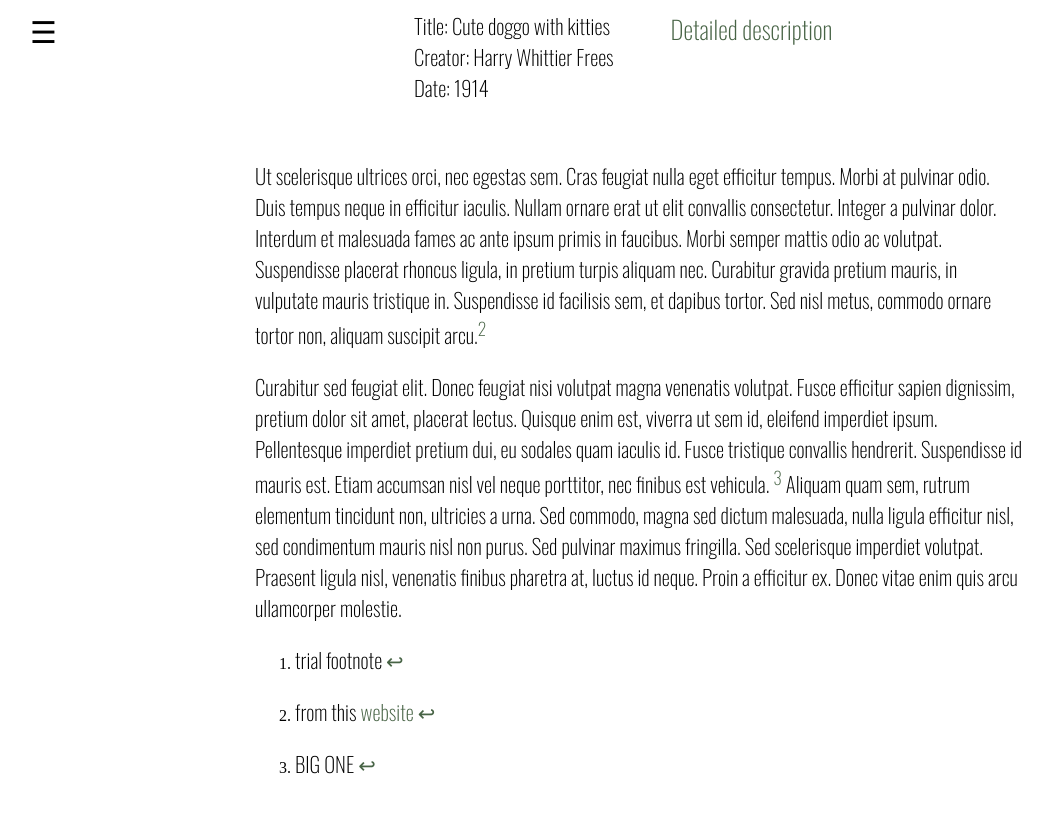
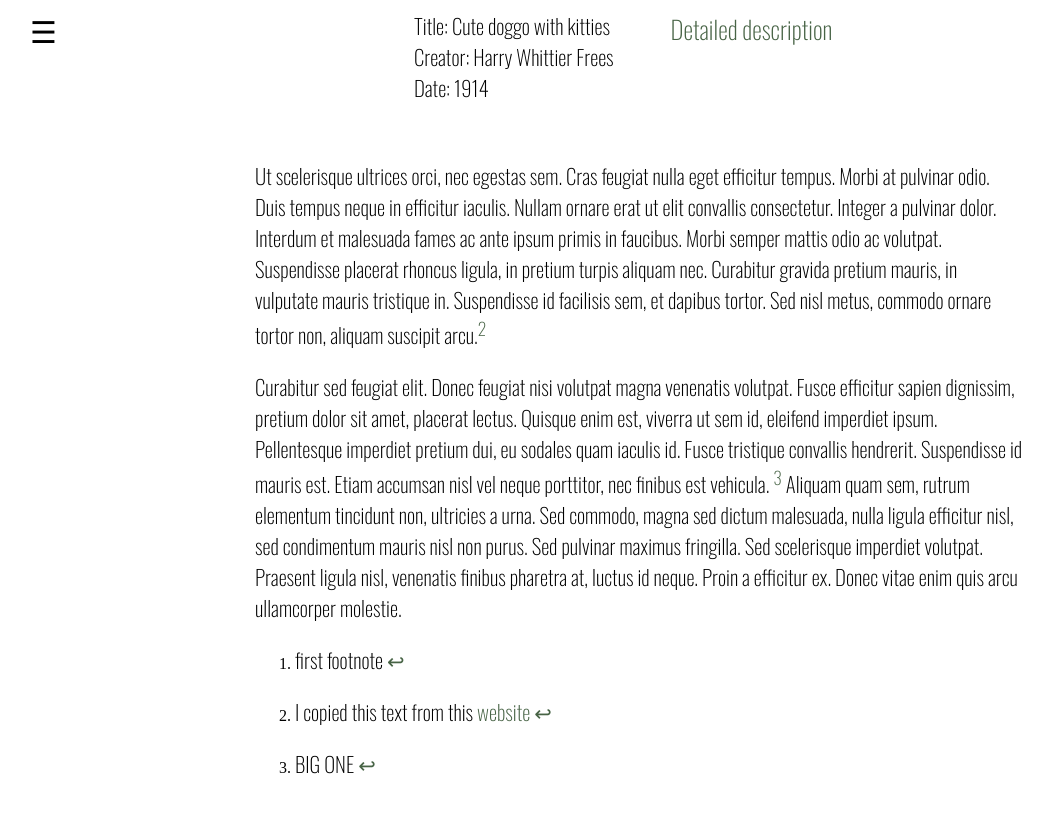
Before and after one commit to maryborgoton/mindoc, a Jekyll site: the page built from 001_introduction.md, in a window 1280 px wide and 900 px high, scrolled down 1705 px. Shown: the top 813 px of the window, without its empty margins (1-1053 px from the left). Built offline with Jekyll 4.4.1, drawn with Linux system fonts in a browser that asks for light colours.

Commit message:
Update and rename 002_introduction.md to 001_introduction.md

```diff
--- a/002_introduction.md
+++ b/001_introduction.md
@@ -14,6 +14,6 @@ Ut scelerisque ultrices orci, nec egestas sem. Cras feugiat nulla eget efficitur
 
 Curabitur sed feugiat elit. Donec feugiat nisi volutpat magna venenatis volutpat. Fusce efficitur sapien dignissim, pretium dolor sit amet, placerat lectus. Quisque enim est, viverra ut sem id, eleifend imperdiet ipsum. Pellentesque imperdiet pretium dui, eu sodales quam iaculis id. Fusce tristique convallis hendrerit. Suspendisse id mauris est. Etiam accumsan nisl vel neque porttitor, nec finibus est vehicula. [^bignote] Aliquam quam sem, rutrum elementum tincidunt non, ultricies a urna. Sed commodo, magna sed dictum malesuada, nulla ligula efficitur nisl, sed condimentum mauris nisl non purus. Sed pulvinar maximus fringilla. Sed scelerisque imperdiet volutpat. Praesent ligula nisl, venenatis finibus pharetra at, luctus id neque. Proin a efficitur ex. Donec vitae enim quis arcu ullamcorper molestie.
 
-[^1]: trial footnote
-[^2]: from this [website](https://www.lipsum.com/feed/html)
+[^1]: first footnote
+[^2]: I copied this text from this [website](https://www.lipsum.com/feed/html)
 [^bignote]: BIG ONE
```
Also changed, not shown: other parts of 001_introduction.md (+1 -1 lines).
